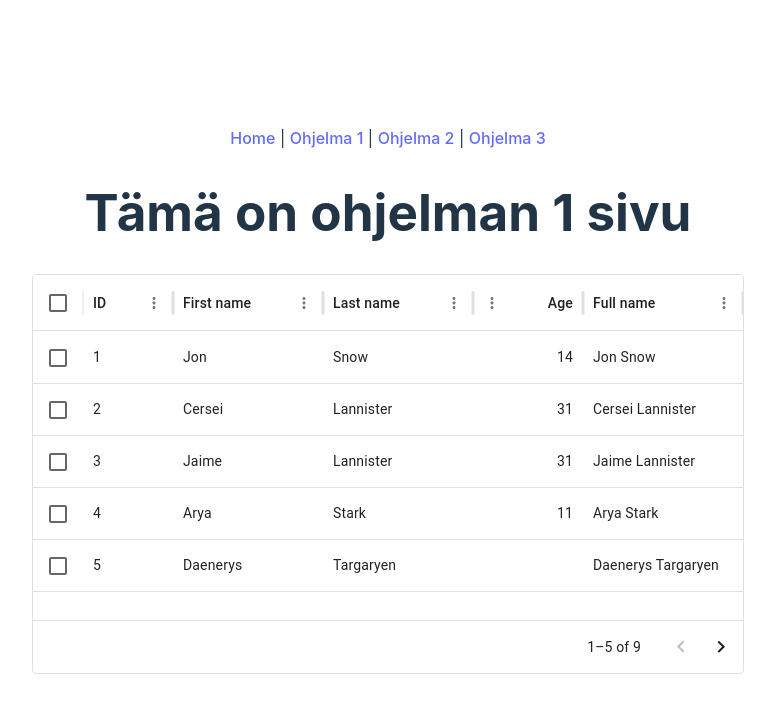
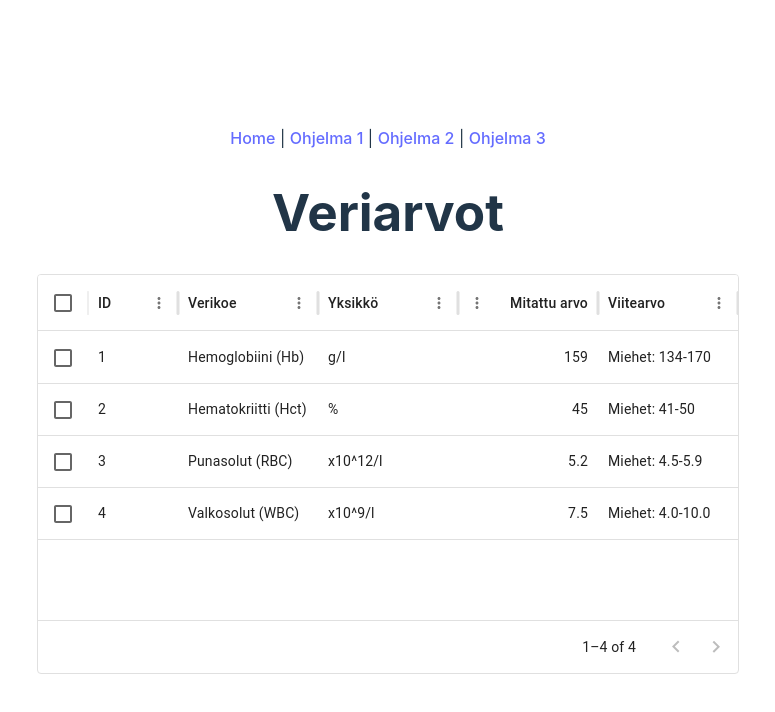
Before and after one commit to aetherian0/Klemmari, a React (Vite) app: page /Ohjelma1 in a window 1280 px wide. Shown: the top 712 px of the page, without its empty margins (252-1027 px from the left). Built offline with nearby package versions, Linux system fonts and the light colour scheme.

Commit message:
Update Ohjelma1.jsx

```diff
--- a/src/Ohjelma1.jsx
+++ b/src/Ohjelma1.jsx
@@ -3,68 +3,84 @@ import Box from "@mui/material/Box";
 
 const columns = [
     { field: "id", headerName: "ID", width: 90 },
+    { field: "verikoe", headerName: "Verikoe", width: 140 },
     {
-        field: "firstName",
-        headerName: "First name",
-        width: 150,
+        field: "yksikkö",
+        headerName: "Yksikkö",
+        width: 140,
         editable: true,
     },
     {
-        field: "lastName",
-        headerName: "Last name",
-        width: 150,
+        field: "mitattuArvo",
+        headerName: "Mitattu arvo",
+        type: "number",
+        width: 140,
         editable: true,
     },
     {
-        field: "age",
-        headerName: "Age",
-        type: "number",
-        width: 110,
+        field: "viitearvo",
+        headerName: "Viitearvo",
+        width: 140,
         editable: true,
-    },
-    {
-        field: "fullName",
-        headerName: "Full name",
-        description: "This column has a value getter and is not sortable.",
-        sortable: false,
-        width: 160,
-        valueGetter: (value, row) =>
-            `${row.firstName || ""} ${row.lastName || ""}`,
     },
 ];
 
 const rows = [
-    { id: 1, lastName: "Snow", firstName: "Jon", age: 14 },
-    { id: 2, lastName: "Lannister", firstName: "Cersei", age: 31 },
-    { id: 3, lastName: "Lannister", firstName: "Jaime", age: 31 },
-    { id: 4, lastName: "Stark", firstName: "Arya", age: 11 },
-    { id: 5, lastName: "Targaryen", firstName: "Daenerys", age: null },
-    { id: 6, lastName: "Melisandre", firstName: null, age: 150 },
-    { id: 7, lastName: "Clifford", firstName: "Ferrara", age: 44 },
-    { id: 8, lastName: "Frances", firstName: "Rossini", age: 36 },
-    { id: 9, lastName: "Roxie", firstName: "Harvey", age: 65 },
+    {
+        id: 1,
+        verikoe: "Hemoglobiini (Hb)",
+        yksikkö: "g/l",
+        mitattuArvo: 159,
+        viitearvo: "Miehet: 134-170",
+    },
+    {
+        id: 2,
+        verikoe: "Hematokriitti (Hct)",
+        yksikkö: "%",
+        mitattuArvo: 45,
+        viitearvo: "Miehet: 41-50",
+    },
+    {
+        id: 3,
+        verikoe: "Punasolut (RBC)",
+        yksikkö: "x10^12/l",
+        mitattuArvo: 5.2,
+        viitearvo: "Miehet: 4.5-5.9",
+    },
+    {
+        id: 4,
+        verikoe: "Valkosolut (WBC)",
+        yksikkö: "x10^9/l",
+        mitattuArvo: 7.5,
+        viitearvo: "Miehet: 4.0-10.0",
+    },
 ];
 
 function Ohjelma1() {
     return (
         <>
             <div>
-                <h1>Tämä on ohjelman 1 sivu</h1>
+                <h1>Veriarvot</h1>
             </div>
 
             <div>
-                <Box sx={{ height: 400, width: "100%" }}>
+                <Box
+                    sx={{
+                        height: 400,
+                        width: "100%",
+                    }}
+                >
                     <DataGrid
                         rows={rows}
                         columns={columns}
                         initialState={{
                             pagination: {
                                 paginationModel: {
-                                    pageSize: 5,
+                                    pageSize: 4,
                                 },
                             },
                         }}
-                        pageSizeOptions={[5]}
+                        pageSizeOptions={[4]}
                         checkboxSelection
                         disableRowSelectionOnClick
                     />
```
